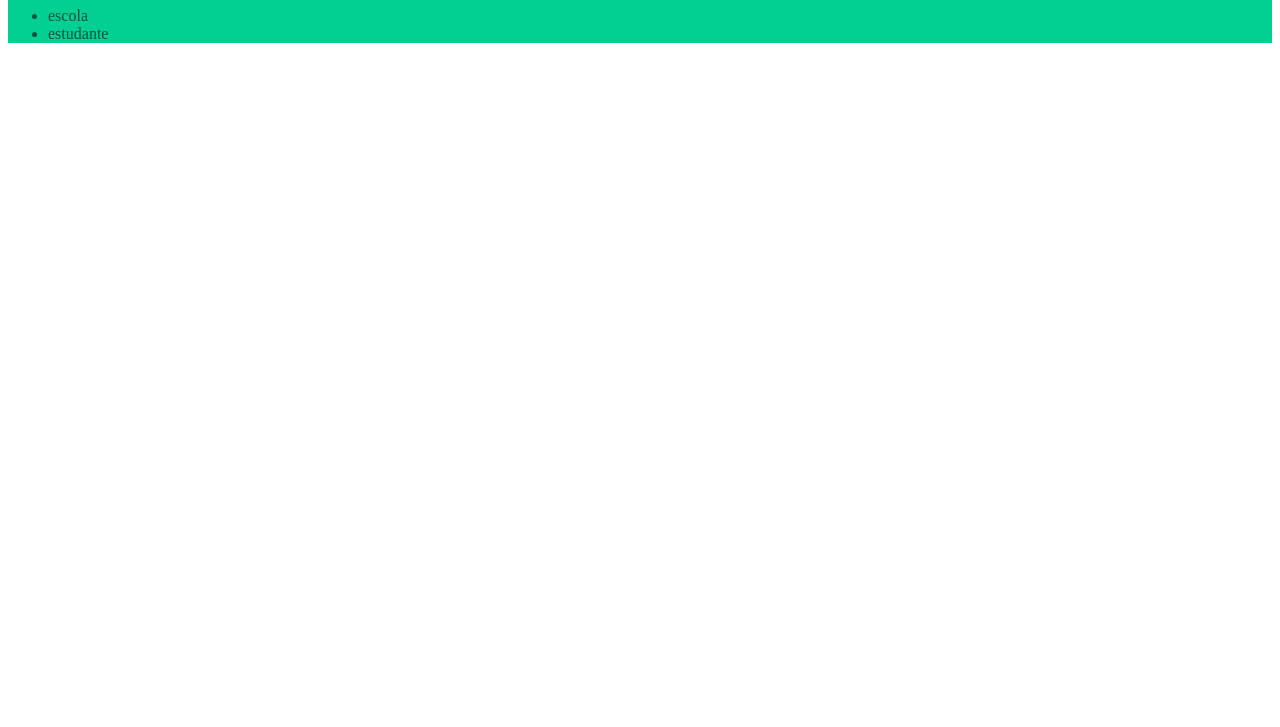
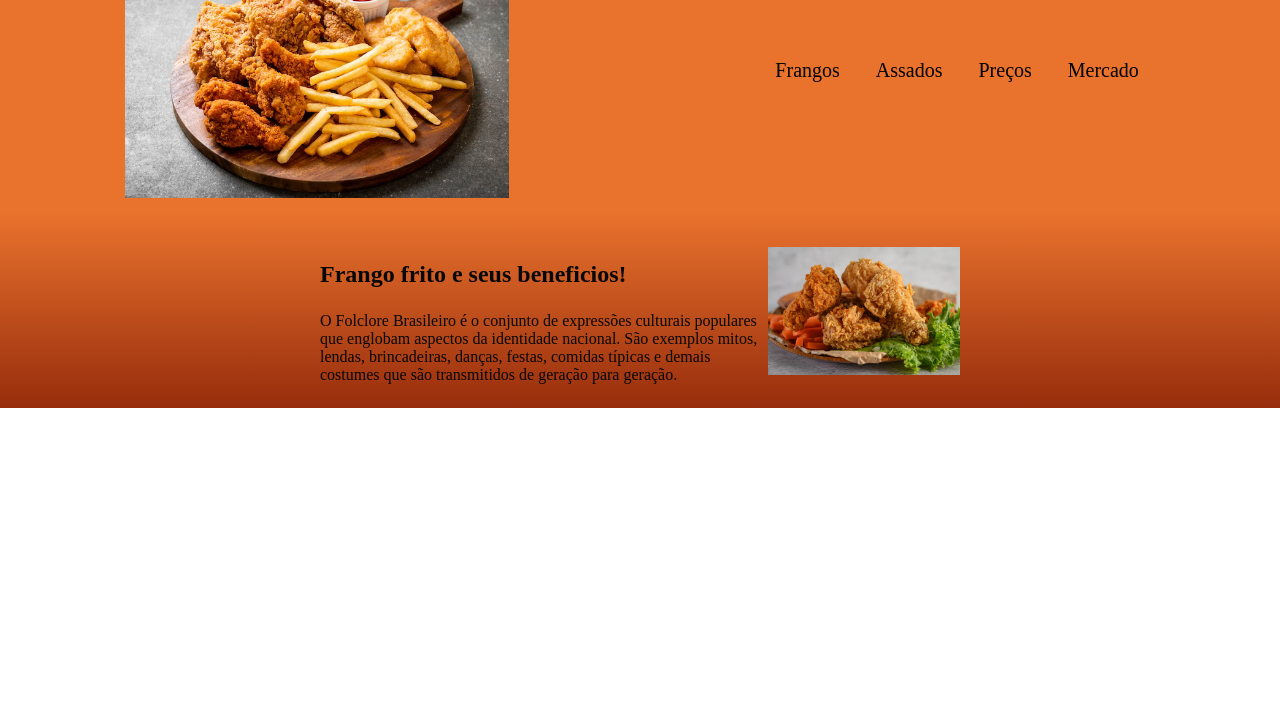
Before and after one commit to PHenriquePC00/FrangosAssados-fritos, a plain HTML site: page index.html in a window 1280 px wide. Shown: the part 73-800 px from the top of the page. Drawn offline with Linux system fonts and the light colour scheme.

Commit message:
Add files via upload

```diff
--- a/index.html
+++ b/index.html
@@ -1,21 +1,30 @@
-<!DOCTYPE html>
 <html lang="en">
 <head>
     <meta charset="UTF-8">
     <meta http-equiv="X-UA-Compatible" content="IE=edge">
-    <meta name="viewport" content="width=, initial-scale=1.0">
-    <title>Document</title>
+    <meta name="viewport" content="width=device-width, initial-scale=1.0">
+    <title>Pablo Henrique</title>
     <link rel="stylesheet" href="style.css">
 </head>
 <body>
-    <header>
-    <h1>vai ser uma imagem aqui </h1>
-    <ul>
-    <li>escola</li>
-    <li>estudante</li>
-    <ul>
-</header>
+    <header class="cabecalho">
+        <img class="cabecalho-imagem" src="frango-frito-com-batata-frita-e-pepitas-refeicao_1339-78221.png" alt="bandeira-do-brasil-pintada-em-punho-masculino-país-poder-de-força-conceito-conflito-um-desfocado-sobre-fundo-com-bom-lugar-para-180690539">
+        <ul class="cabecalho-lista">
+            <li class="cabecalho-lista-item">Frangos</li>
+            <li class="cabecalho-lista-item">Assados</li>
+            <li class="cabecalho-lista-item">Preços</li>
+            <li class="cabecalho-lista-item">Mercado</li>
+        </ul>
+    </header>
+    <section class="escola">
+        <div class="escola-div-conteudo">
+            <h2 class="escola-titulo">Frango frito e seus beneficios!</h2>
+            <p class="escola-texto-um">O Folclore Brasileiro é o conjunto de expressões culturais populares que englobam aspectos da identidade nacional.
+                São exemplos mitos, lendas, brincadeiras, danças, festas, comidas típicas e demais costumes que são transmitidos de geração para geração.</p>
+        </div>
+        <img class="escola-imagem" src="frango-frito-crocante-em-um-prato-com-salada-e-cenoura_1150-20212 (1).png" alt="Frango mercado delicia">
+    </section>
+        </header>
+</body>
 
-</ul>
-</body>
 </html>
--- a/style.css
+++ b/style.css
@@ -1,4 +1,43 @@
-header {
-    color: rgb(0, 83, 63);
-    background-color: #02cf92;
-}
+* {
+    margin: 0;
+    padding: 0;
+  }
+
+  .cabecalho {
+    background-color: #e9722d;
+    color: rgb(0, 0, 0);
+    display: flex;
+    justify-content: space-around;
+    align-items: center;
+    padding: 15px 0;
+  }
+
+  .cabecalho-imagem{
+    width: 30%;
+  }
+
+  .cabecalho-lista-item{
+    display: inline-block;
+    margin: 0 16px;
+    font-size: 20px;
+  }
+
+  .escola-imagem{
+    width: 15%;
+  }
+
+  .escola{
+    background-image: linear-gradient(#e9722d,#972d0c);
+    color:rgb(8, 7, 7);
+    display: flex;
+    justify-content: center;
+    align-items: center;
+    padding: 24px 0;
+  }
+
+  .escola-div-conteudo{
+    width: 35%;
+  }
+  .escola-titulo{
+    padding: 24px 0;
+  }
```
Also changed, not shown: frango-frito-com-batata-frita-e-pepitas-refeicao_1339-78221.png (added), frango-frito-crocante-em-um-prato-com-salada-e-cenoura_1150-20212 (1).png (added).
